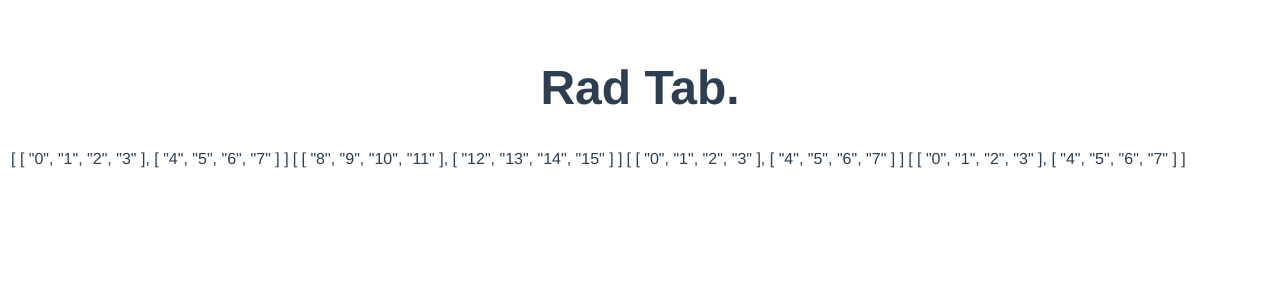
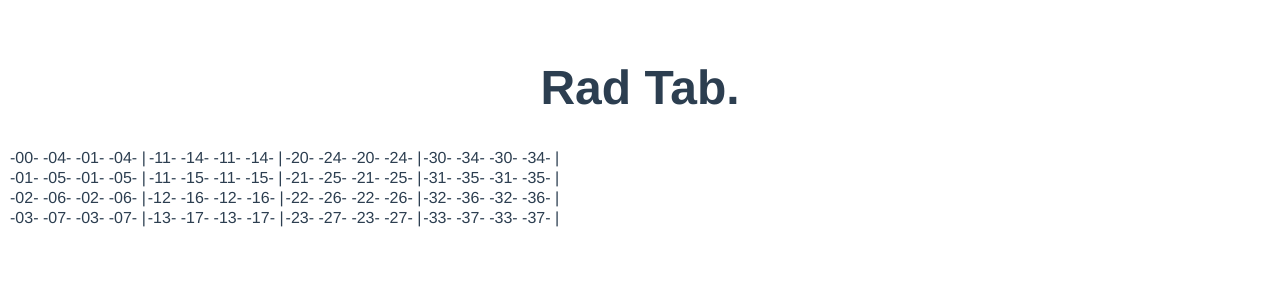
Before and after one commit to benjamin-warner/FabulousTabulous, a Vue app: page / in a window 1280 px wide. Shown: the top 300 px of the page. Built offline with nearby package versions, Linux system fonts and the light colour scheme.

Commit message:
Tab finally displays properly

```diff
--- a/src/components/Bar.vue
+++ b/src/components/Bar.vue
@@ -1,6 +1,10 @@
 <template>
-  <span class="bar">
-    {{beats}}
+  <span class="bar" >
+    <span v-for="(note, noteKey) in beats[0]" :key="noteKey">
+      <span v-for="(beat, beatKey) in beats" :key="beatKey">
+        {{ beats[beatKey][noteKey] }}
+      </span>|
+    </span>
   </span>
 </template>
 
@@ -26,7 +30,4 @@ h1 {
   font-family: 'Courier New', Courier, monospace;
 }
 
-table{
-    display: inline-block;
-}
 </style>
--- a/src/components/Measure.vue
+++ b/src/components/Measure.vue
@@ -2,9 +2,11 @@
   <div class="measure">
     <table>
       <tbody>
-        <tr>
-          <td v-for="(bar, strum) in tab.bars" :key="strum">
-            <BarComponent :beats="bar.beats"/>
+        <tr v-for="(bar, barKey) in tab.bars" :key="barKey">
+          <td v-for="(beat, beatKey) in bar.beats" :key="beatKey">
+            <span v-for="(note, noteKey) in beat" :key="noteKey">
+              -{{tab.bars[beatKey].beats[noteKey][barKey]}}-
+            </span>|
           </td>
         </tr>
       </tbody>
@@ -27,66 +29,114 @@ export default {
           {
             beats: [
               [
-              '0',
-              '1',
-              '2',
-              '3'
+              '00',
+              '01',
+              '02',
+              '03'
             ],
             [
-              '4',
-              '5',
-              '6',
-              '7'
+              '04',
+              '05',
+              '06',
+              '07'
+            ],
+              [
+              '01',
+              '01',
+              '02',
+              '03'
+            ],
+            [
+              '04',
+              '05',
+              '06',
+              '07'
             ]
             ]
           },
           {
             beats: [
               [
-                '8',
-                '9',
-                '10',
               '11',
+              '11',
+              '12',
+              '13'
             ],
             [
+              '14',
+              '15',
+              '16',
+              '17'
+            ],
+              [
+              '11',
+              '11',
               '12',
-                '13',
+              '13'
+            ],
+            [
               '14',
-                '15'
+              '15',
+              '16',
+              '17'
             ]
             ]
           },
           {
             beats: [
               [
-              '0',
-              '1',
-              '2',
-              '3'
+              '20',
+              '21',
+              '22',
+              '23'
             ],
             [
-              '4',
-              '5',
-              '6',
-              '7'
+              '24',
+              '25',
+              '26',
+              '27'
+            ],
+            [
+              '20',
+              '21',
+              '22',
+              '23'
+            ],
+            [
+              '24',
+              '25',
+              '26',
+              '27'
             ]
             ]
           },
           {
             beats: [
               [
-              '0',
-              '1',
-              '2',
-              '3'
+              '30',
+              '31',
+              '32',
+              '33'
             ],
             [
-              '4',
-              '5',
-              '6',
-              '7'
+              '34',
+              '35',
+              '36',
+              '37'
+            ],
+            [
+              '30',
+              '31',
+              '32',
+              '33'
+            ],
+            [
+              '34',
+              '35',
+              '36',
+              '37'
             ]
-            ]
+            ],
           }
         ]
       }
@@ -116,6 +166,16 @@ h1 {
   font-size: 48pt;
 }
 
+table, caption, tbody, tfoot, thead, tr, th, td {
+    margin: 0;
+    padding: 0;
+    border: 0;
+    outline: 0;
+    font-size: 100%;
+    vertical-align: baseline;
+    background: transparent;
+}
+
 .annotations {
   font-size: 18pt;
   font-family: "Courier New", Courier, monospace;
```
Lines whose indentation alone changed are shown as unchanged.
